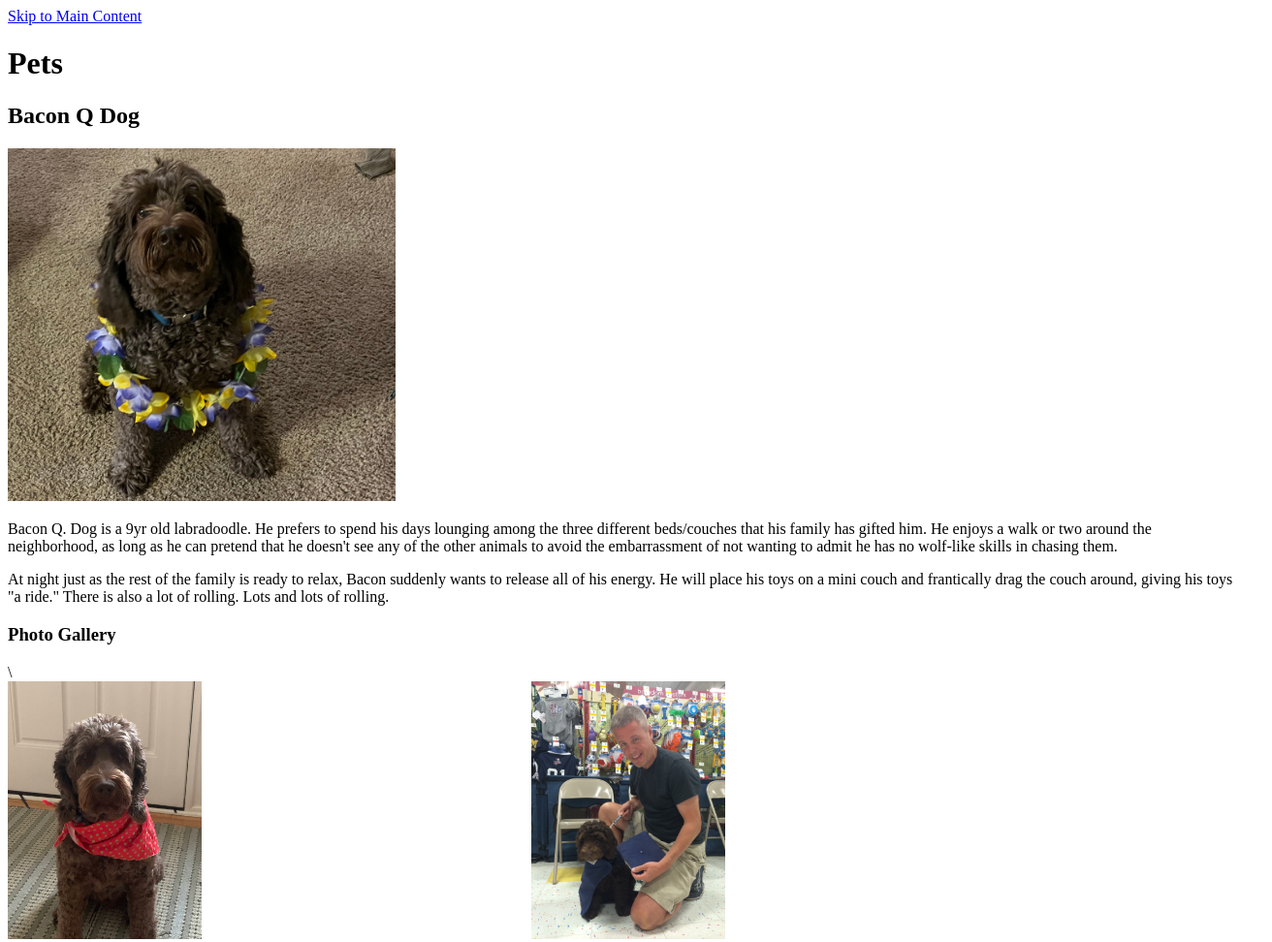
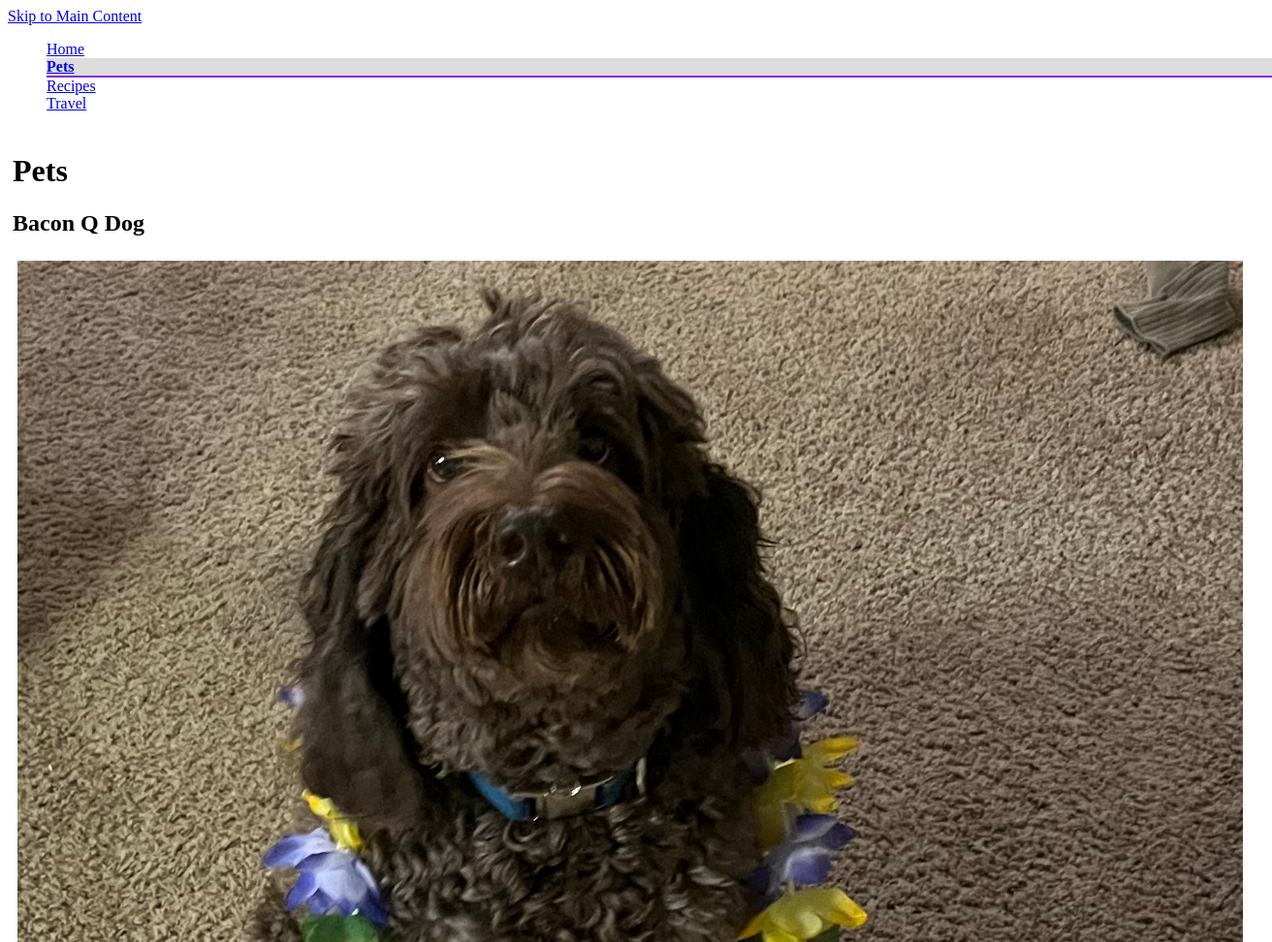
Before and after one commit to infinity0807/ccp_mobile_w24, a plain HTML site: page pets.html in a window 1280 px wide. Shown: the top 972 px of the page at 97% size, 1312 px wide, since content can reach past the window. Drawn offline with Linux system fonts and the light colour scheme.

Commit message:
Add files via upload

```diff
--- a/css/style.css
+++ b/css/style.css
@@ -3,3 +3,64 @@
     grid-template-columns: 500px 500px;
     grid-gap: 40px;
 }
+
+
+    nav ul li.active {
+        background: #ddd;
+
+        font-weight: bold;
+        border-bottom: 2px solid blueviolet;
+    }
+
+    nav ul {
+
+
+        width: 100%;
+        display: block;
+
+    }
+
+    nav ul li {
+        display: block;
+
+        text-align: left;
+    }
+
+
+    .menu-icon {
+        display: block;
+        cursor: pointer;
+    }
+
+
+    main,
+    header,
+    footer,
+    img,
+    .picture-gallery {
+        width: 100%;
+        margin: 0;
+        padding: 5px;
+    }
+
+
+    img {
+        max-width: 100%;
+        height: auto;
+    }
+
+
+    body,
+    p {
+        font-size: 16px;
+    }
+
+
+    .picture-gallery {
+        display: flex;
+        flex-direction: column;
+    }
+
+    .picture-gallery img {
+        margin-bottom: 10px;
+    }
--- a/pets.html
+++ b/pets.html
@@ -8,6 +8,14 @@
   </head>
   <body>
     <a href="#main">Skip to Main Content</a>
+    <nav>
+      <ul>
+        <li><a href="index.html">Home</a></li>
+        <li class="active"><a href="pets.html">Pets</a></li>
+        <li><a href="receipes.html">Recipes</a></li>
+        <li><a href="travel.html">Travel</a></li>
+      </ul>
+    </nav>
     <main id="main">
       <h1>Pets</h1>
       <div>
@@ -97,7 +105,7 @@
           <li>Chris Cheng</li>
         </ul>
         <h2>sooothie_lying</h2>
-        <img src="images/Copy of Smoothie_lying.jpg" width="400" alt="lying" />
+        <img src="images/lying.jpg" width="400" alt="lying" />
 
         <p>
           Smoothie has been dubbed the "world's most photogenic cat", and her
```
Also changed, not shown: index.html (+4 -3 lines), receipes.html (+9 -0 lines), travel.html (+9 -0 lines), images/lying.jpg (added).
